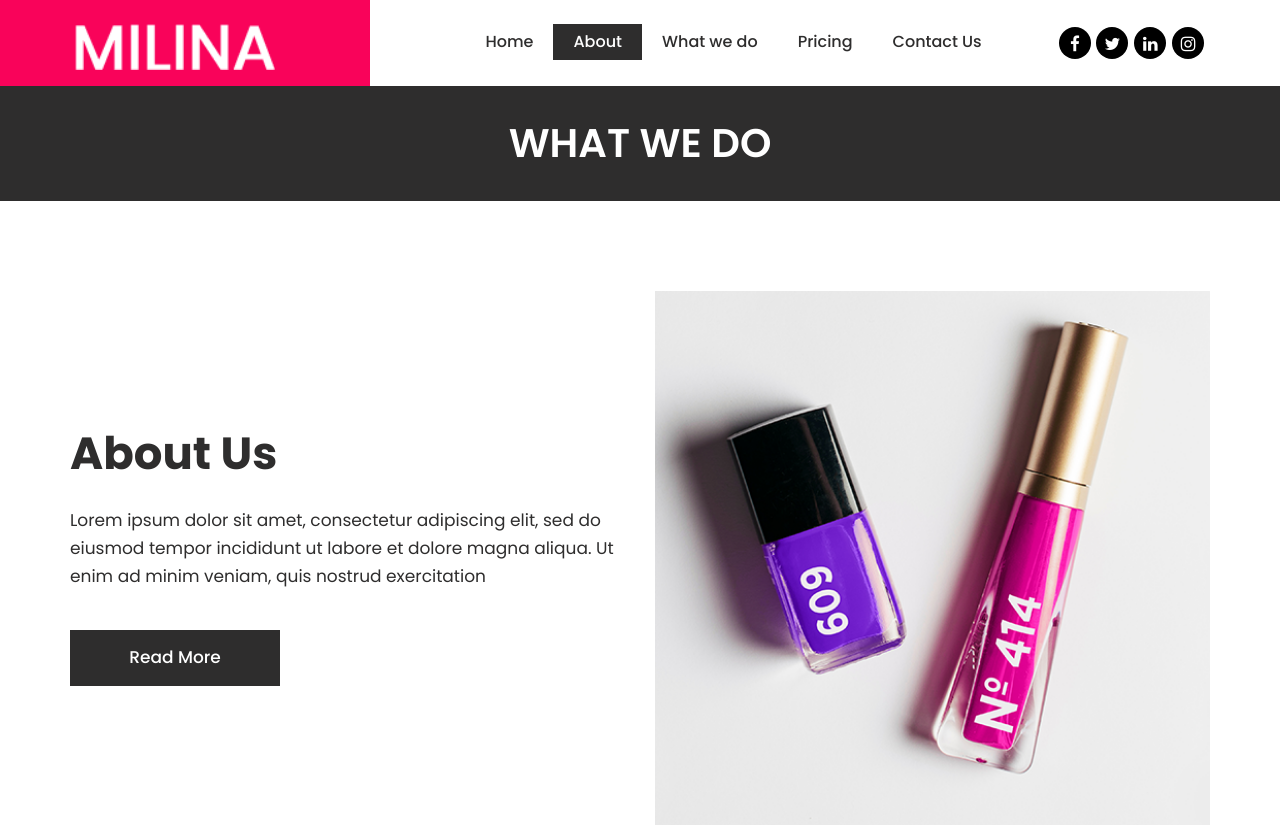
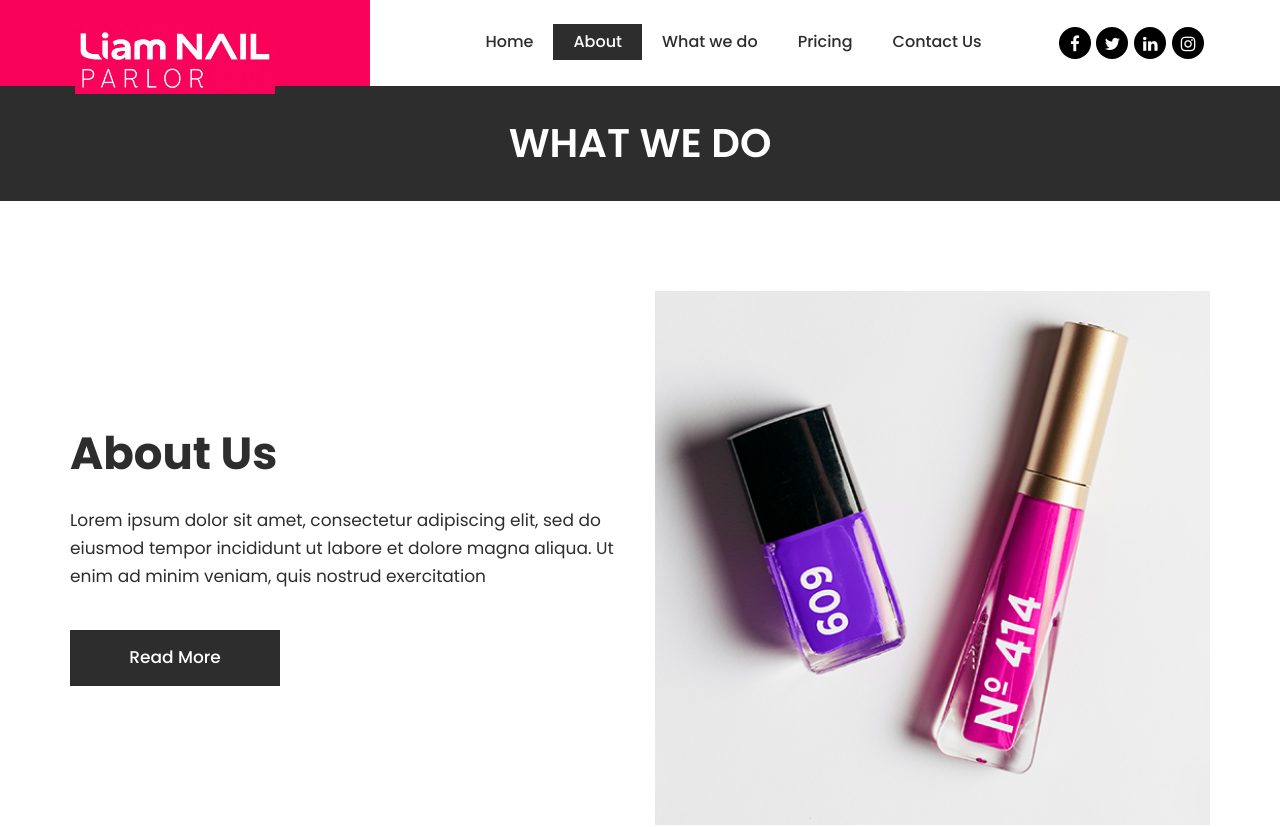
Before and after one commit to edwin3v3/liam, a plain HTML site: page about.html in a window 1280 px wide. Shown: the top 827 px of the page. Drawn offline with nearby package versions, Linux system fonts and the light colour scheme; a web font is replaced by a local one.

Commit message:
Logo Update

```diff
--- a/about.html
+++ b/about.html
@@ -48,7 +48,7 @@
                      <div class="full">
                         <div class="center-desk">
                            <div class="logo">
-                              <a href="index.html"><img src="images/logo.png" alt="#" /></a>
+                              <a href="index.html"><img src="images/liamlogo1.png" alt="#" /></a>
                            </div>
                         </div>
                      </div>
```
